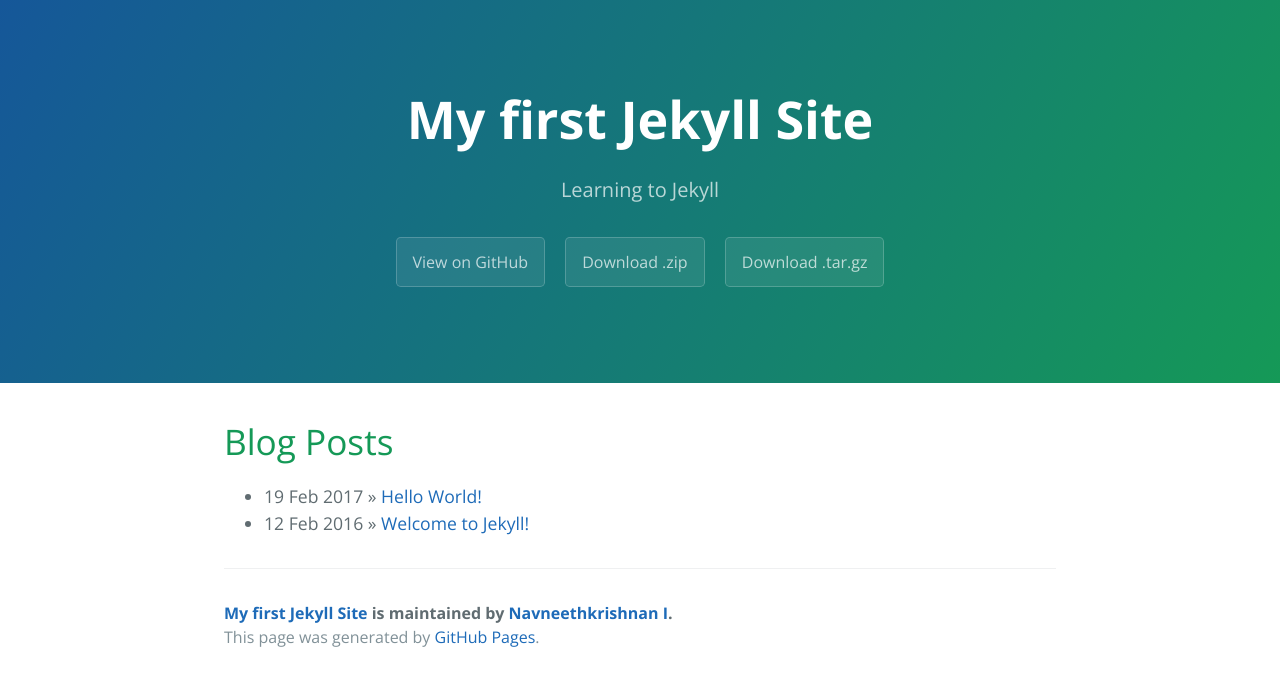
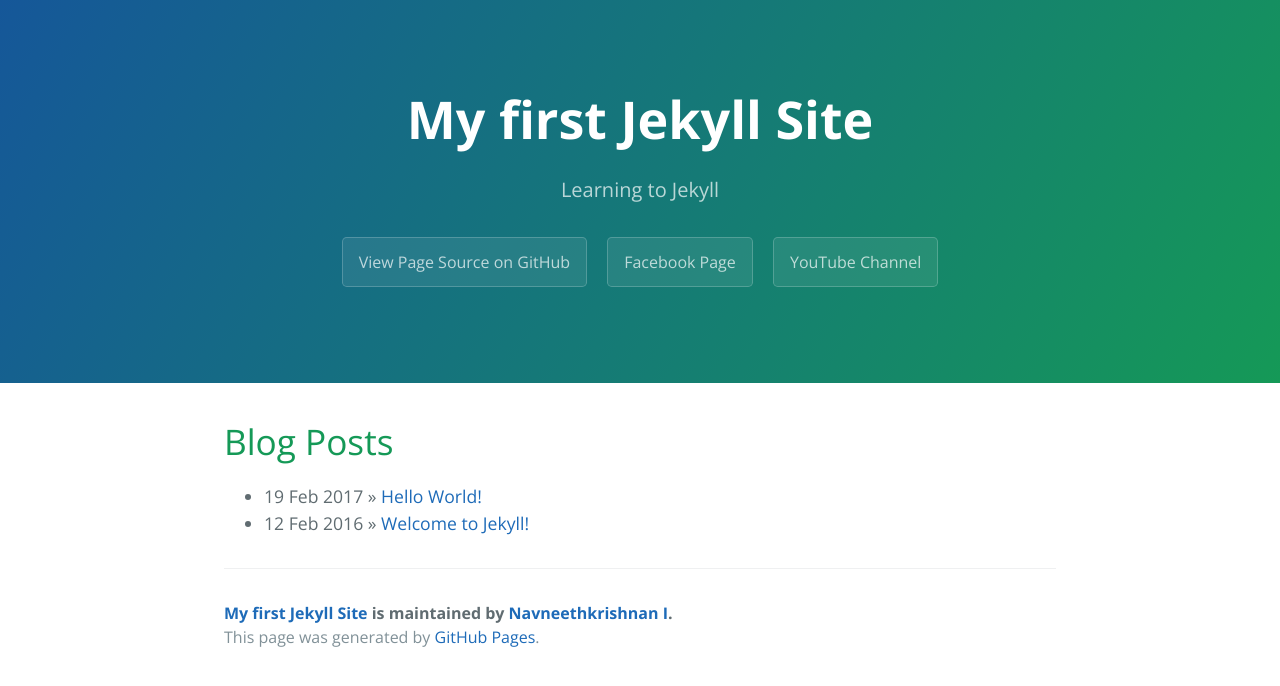
Before and after one commit to Navneet-Suresh/Navneet-Suresh.github.io, a Jekyll site: the page built from index.html, in a window 1280 px wide. Shown: the top 686 px of the page. Built offline with Jekyll 4.4.1, drawn with Linux system fonts in a browser that asks for light colours; the list of posts is cut into pages by our own code.

Commit message:
Add links to sites
Added links to fb page and YouTube Channel

```diff
--- a/_includes/page-header.html
+++ b/_includes/page-header.html
@@ -1,7 +1,7 @@
 <section class="page-header">
   <h1 class="project-name">{{ site.title }}</h1>
   <h2 class="project-tagline">{{ site.tagline }}</h2>
-  <a href="#" class="btn">View on GitHub</a>
-  <a href="#" class="btn">Download .zip</a>
-  <a href="#" class="btn">Download .tar.gz</a>
+  <a href="https://github.com/Navneet-Suresh/navneet-suresh.github.io" class="btn">View Page Source on GitHub</a>
+  <a href="https://www.facebook.com/itechnavneet/?ref=bookmarks" class="btn">Facebook Page</a>
+  <a href="https://www.youtube.com/channel/UCrG4ZzOVN2vq4RksdiinZiw" class="btn">YouTube Channel</a>
 </section>
```
